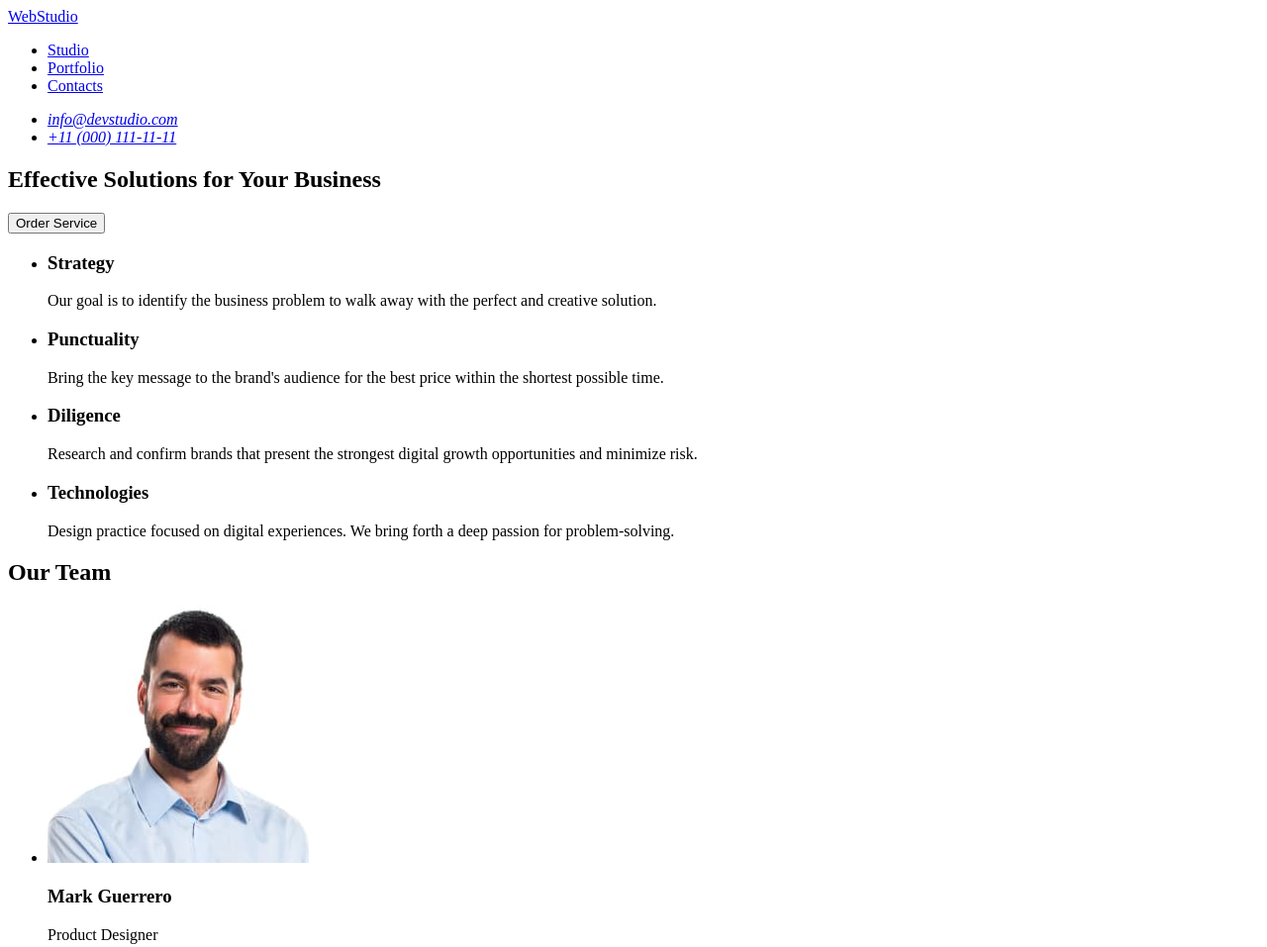
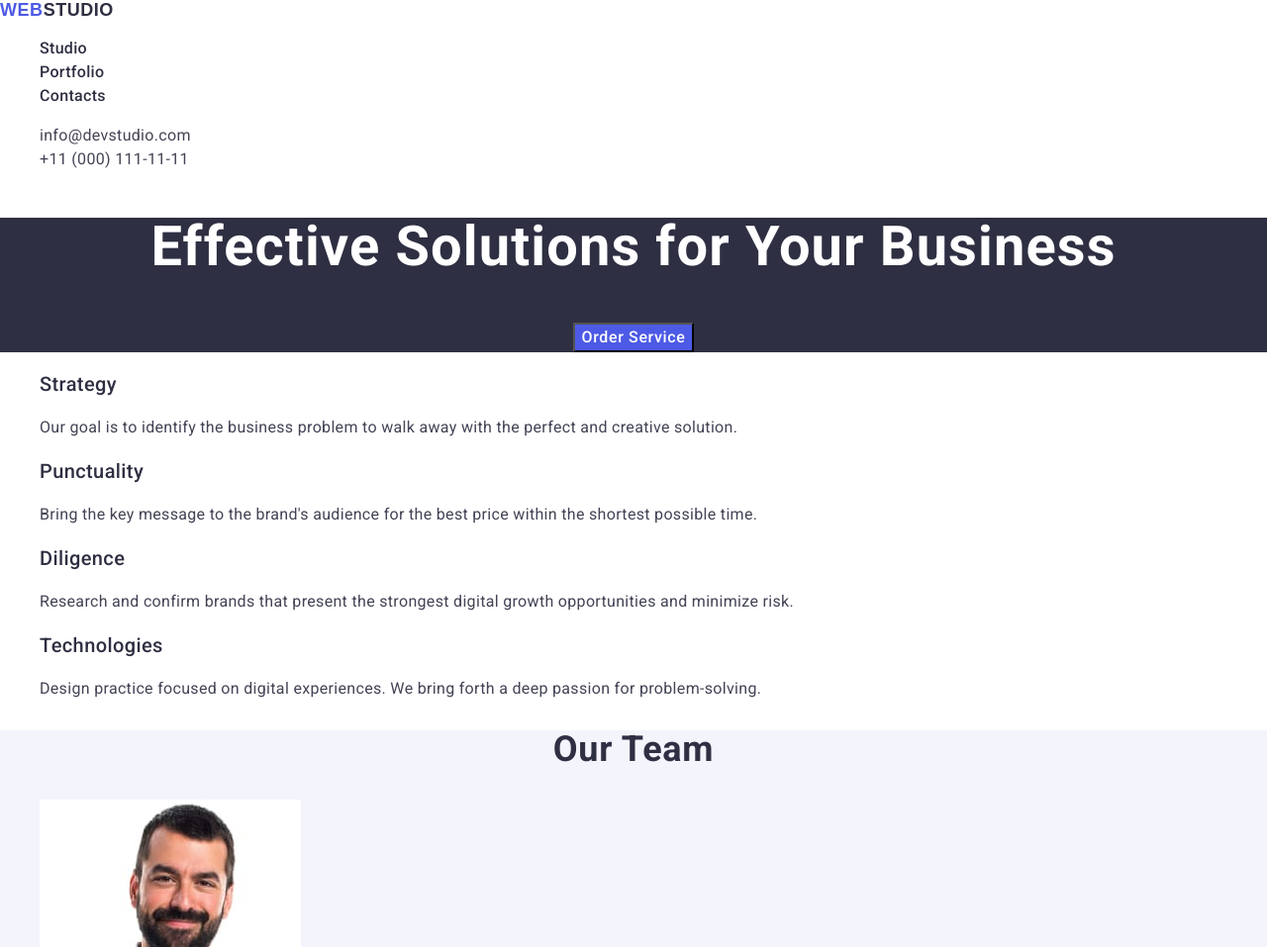
Before and after one commit to makkond/goit-markup-hw-02, a plain HTML site: page index.html in a window 1280 px wide. Shown: the top 957 px of the page at 99% size. Drawn offline with nearby package versions, Linux system fonts and the light colour scheme.

Commit message:
Completed homework for module 2

```diff
--- a/css/styles.css
+++ b/css/styles.css
@@ -0,0 +1,166 @@
+/* font-family: 'Raleway', sans-serif;
+font-family: "Roboto", sans-serif; */
+
+body {
+  font-family: 'Roboto', sans-serif;
+  color: #434455;
+  background: var(--white);
+}
+
+ul,
+ol {
+  list-style-type: none;
+}
+
+a {
+  text-decoration: none;
+}
+
+.header {
+  color: #2e2f42;
+}
+
+.header-logo {
+  margin-bottom: 76px;
+}
+.logo {
+  font-family: 'Raleway', sans-serif;
+  font-weight: 700;
+  font-size: 18px;
+  line-height: 117%;
+  letter-spacing: 0.03em;
+  text-transform: uppercase;
+  color: #4d5ae5;
+}
+.dark {
+  color: #2e2f42;
+}
+
+.light {
+  color: #f4f4fd;
+}
+
+.nav-list a {
+  font-family: 'Roboto', sans-serif;
+  font-weight: 500;
+  font-size: 16px;
+  line-height: 150%;
+  letter-spacing: 0.02em;
+  color: #2e2f42;
+}
+.list-item:hover,
+.list-item:focus,
+.address-item:hover,
+.address-item:focus {
+  color: #404bbf;
+}
+
+.page-address {
+}
+.address-list a {
+  font-family: 'Roboto', sans-serif;
+  font-weight: 400;
+  font-size: 16px;
+  line-height: 150%;
+  letter-spacing: 0.02em;
+  font-style: normal;
+  color: #434455;
+}
+
+.title {
+  font-family: 'Roboto', sans-serif;
+  font-weight: 700;
+  font-size: 56px;
+  line-height: 107%;
+  letter-spacing: 0.02em;
+  text-align: center;
+  color: #fff;
+}
+.button {
+  font-family: 'Roboto', sans-serif;
+  font-weight: 500;
+  font-size: 16px;
+  line-height: 150%;
+  letter-spacing: 0.04em;
+  text-align: center;
+  cursor: pointer;
+  color: #fff;
+  background-color: #4d5ae5;
+}
+
+.button:hover {
+  background-color: #404bbf;
+}
+
+.hero-page {
+  background-color: #2e2f42;
+  text-align: center;
+}
+
+.about-page {
+}
+.subtitle {
+  font-family: 'Roboto', sans-serif;
+  font-weight: 500;
+  font-size: 20px;
+  line-height: 120%;
+  letter-spacing: 0.02em;
+  color: #2e2f42;
+}
+.subtitle-text {
+  font-family: 'Roboto', sans-serif;
+  font-weight: 400;
+  font-size: 16px;
+  line-height: 150%;
+  letter-spacing: 0.02em;
+  color: #434455;
+}
+
+.team-page {
+  background: #f4f4fd;
+}
+.subject {
+  font-family: 'Roboto', sans-serif;
+  font-weight: 700;
+  font-size: 36px;
+  line-height: 111%;
+  letter-spacing: 0.02em;
+  text-align: center;
+  color: #2e2f42;
+}
+.subject-subtitle {
+  font-family: 'Roboto', sans-serif;
+  font-weight: 500;
+  font-size: 20px;
+  line-height: 120%;
+  letter-spacing: 0.02em;
+  color: #2e2f42;
+}
+.subject-subtitle-text {
+  font-family: 'Roboto', sans-serif;
+  font-weight: 400;
+  font-size: 16px;
+  line-height: 150%;
+  letter-spacing: 0.02em;
+  color: #434455;
+}
+
+.team {
+  text-align: center;
+}
+
+.portfolio-page {
+}
+
+.footer-page {
+  background: #2e2f42;
+}
+
+.footer-text {
+  font-family: 'Roboto', sans-serif;
+  font-weight: 400;
+  font-size: 16px;
+  line-height: 150%;
+  letter-spacing: 0.02em;
+  color: #f4f4fd;
+}
--- a/index.html
+++ b/index.html
@@ -4,33 +4,57 @@
     <meta charset="UTF-8" />
     <meta name="viewport" content="width=device-width, initial-scale=1.0" />
     <title>Web Studio</title>
-    <link rel="stylesheets" href="./css/styles.css" />
+
+    <link
+      rel="stylesheet"
+      href="https://cdnjs.cloudflare.com/ajax/libs/modern-normalize/3.0.1/modern-normalize.min.css"
+      integrity="sha512-q6WgHqiHlKyOqslT/lgBgodhd03Wp4BEqKeW6nNtlOY4quzyG3VoQKFrieaCeSnuVseNKRGpGeDU3qPmabCANg=="
+      crossorigin="anonymous"
+      referrerpolicy="no-referrer"
+    />
+
+    <link rel="preconnect" href="https://fonts.googleapis.com" />
+    <link rel="preconnect" href="https://fonts.gstatic.com" crossorigin />
+    <link
+      href="https://fonts.googleapis.com/css2?family=Raleway:wght@696&family=Roboto:wght@400;500;700&display=swap"
+      rel="stylesheet"
+    />
+
+    <link rel="stylesheet" href="./css/styles.css" />
   </head>
   <body>
-    <header>
-      <nav>
-        <a href="./index.html">WebStudio</a>
+    <!-- Header -->
 
-        <ul>
+    <header class="page-header">
+      <nav class="header-nav">
+        <a class="header-logo logo" href="./index.html"
+          >Web<span class="dark">Studio</span>
+        </a>
+
+        <ul class="nav-list">
           <li>
-            <a href="#studio">Studio</a>
+            <a class="list-item" href="#studio">Studio</a>
           </li>
           <li>
-            <a href="#portfolio">Portfolio</a>
+            <a class="list-item" href="#our portfolio">Portfolio</a>
           </li>
           <li>
-            <a href="/">Contacts</a>
+            <a class="list-item" href="/">Contacts</a>
           </li>
         </ul>
       </nav>
 
-      <address>
-        <ul>
+      <address class="page-address">
+        <ul class="address-list">
           <li>
-            <a href="mailto:info@devstudio.com">info@devstudio.com</a>
+            <a class="address-item" href="mailto:info@devstudio.com"
+              >info@devstudio.com</a
+            >
           </li>
           <li>
-            <a href="tel:+110001111111">+11 (000) 111-11-11</a>
+            <a class="address-item" href="tel:+110001111111"
+              >+11 (000) 111-11-11</a
+            >
           </li>
         </ul>
       </address>
@@ -38,39 +62,39 @@
 
     <main>
       <!--Hero page-->
-      <section>
-        <h1>Effective Solutions for Your Business</h1>
-        <button type="button">Order Service</button>
+      <section class="hero-page">
+        <h1 class="title">Effective Solutions for Your Business</h1>
+        <button class="button" type="button">Order Service</button>
       </section>
 
       <!--About studio-->
-      <section id="studio">
+      <section class="about-page" id="studio">
         <h2 hidden>About studio</h2>
         <ul>
           <li>
-            <h3>Strategy</h3>
-            <p>
+            <h3 class="subtitle">Strategy</h3>
+            <p class="subtitle-text">
               Our goal is to identify the business problem to walk away with the
               perfect and creative solution.
             </p>
           </li>
           <li>
-            <h3>Punctuality</h3>
-            <p>
+            <h3 class="subtitle">Punctuality</h3>
+            <p class="subtitle-text">
               Bring the key message to the brand's audience for the best price
               within the shortest possible time.
             </p>
           </li>
           <li>
-            <h3>Diligence</h3>
-            <p>
+            <h3 class="subtitle">Diligence</h3>
+            <p class="subtitle-text">
               Research and confirm brands that present the strongest digital
               growth opportunities and minimize risk.
             </p>
           </li>
           <li>
-            <h3>Technologies</h3>
-            <p>
+            <h3 class="subtitle">Technologies</h3>
+            <p class="subtitle-text">
               Design practice focused on digital experiences. We bring forth a
               deep passion for problem-solving.
             </p>
@@ -78,9 +102,9 @@
         </ul>
       </section>
 
-      <!--Our team-->
-      <section id="portfolio">
-        <h2>Our Team</h2>
+      <!--Our Team-->
+      <section class="team-page">
+        <h2 class="subject">Our Team</h2>
         <ul>
           <li>
             <img
@@ -89,8 +113,8 @@
               width="264"
               height="260"
             />
-            <h3>Mark Guerrero</h3>
-            <p>Product Designer</p>
+            <h3 class="subject-subtitle team">Mark Guerrero</h3>
+            <p class="subject-subtitle-text team">Product Designer</p>
           </li>
           <li>
             <img
@@ -99,8 +123,8 @@
               width="264"
               height="260"
             />
-            <h3>Tom Ford</h3>
-            <p>Frontend Developer</p>
+            <h3 class="subject-subtitle team">Tom Ford</h3>
+            <p class="subject-subtitle-text team">Frontend Developer</p>
           </li>
           <li>
             <img
@@ -109,8 +133,8 @@
               width="264"
               height="260"
             />
-            <h3>Camila Garcia</h3>
-            <p>Marketing</p>
+            <h3 class="subject-subtitle team">Camila Garcia</h3>
+            <p class="subject-subtitle-text team">Marketing</p>
           </li>
           <li>
             <img
@@ -119,16 +143,86 @@
               width="264"
               height="260"
             />
-            <h3>Daniel Wilson</h3>
-            <p>UI Designer</p>
+            <h3 class="subject-subtitle team">Daniel Wilson</h3>
+            <p class="subject-subtitle-text team">UI Designer</p>
+          </li>
+        </ul>
+      </section>
+
+      <section class="portfolio-page" id="our portfolio">
+        <h2 class="subject">Our Portfolio</h2>
+        <ul>
+          <li>
+            <img
+              src="./images/port-img/img5.jpg"
+              alt="Banking App photo"
+              width="360"
+              height="300"
+            />
+            <h3 class="subject-subtitle">Banking App</h3>
+            <p class="subject-subtitle-text">App</p>
+          </li>
+          <li>
+            <img
+              src="./images/port-img/img6.jpg"
+              alt="Cashless Payment photo"
+              width="360"
+              height="300"
+            />
+            <h3 class="subject-subtitle">Cashless Payment</h3>
+            <p class="subject-subtitle-text">Marketing</p>
+          </li>
+          <li>
+            <img
+              src="./images/port-img/img7.jpg"
+              alt="Meditation App photo"
+              width="360"
+              height="300"
+            />
+            <h3 class="subject-subtitle">Meditation App</h3>
+            <p class="subject-subtitle-text">App</p>
+          </li>
+          <li>
+            <img
+              src="./images/port-img/img8.jpg"
+              alt="Taxi Service photo"
+              width="360"
+              height="300"
+            />
+            <h3 class="subject-subtitle">Taxi Service</h3>
+            <p class="subject-subtitle-text">Marketing</p>
+          </li>
+          <li>
+            <img
+              src="./images/port-img/img9.jpg"
+              alt="Screen Illustrations photo"
+              width="360"
+              height="300"
+            />
+            <h3 class="subject-subtitle">Screen Illustrations</h3>
+            <p class="subject-subtitle-text">Design</p>
+          </li>
+          <li>
+            <img
+              src="./images/port-img/img10.jpg"
+              alt="Online Courses photo"
+              width="360"
+              height="300"
+            />
+            <h3 class="subject-subtitle">Online Courses</h3>
+            <p class="subject-subtitle-text">Marketing</p>
           </li>
         </ul>
       </section>
     </main>
 
-    <footer>
-      <a href="./index.html">WebStudio</a>
-      <p>
+    <!-- Footer -->
+
+    <footer class="footer-page">
+      <a class="footer-logo logo" href="./index.html"
+        >Web<span class="light">Studio</span>
+      </a>
+      <p class="footer-text">
         Increase the flow of customers and sales for your business with digital
         marketing & growth solutions.
       </p>
```
Also changed, not shown: images/port-img/img10.jpg (added), images/port-img/img5.jpg (added), images/port-img/img6.jpg (added), images/port-img/img7.jpg (added), images/port-img/img8.jpg (added), images/port-img/img9.jpg (added).
